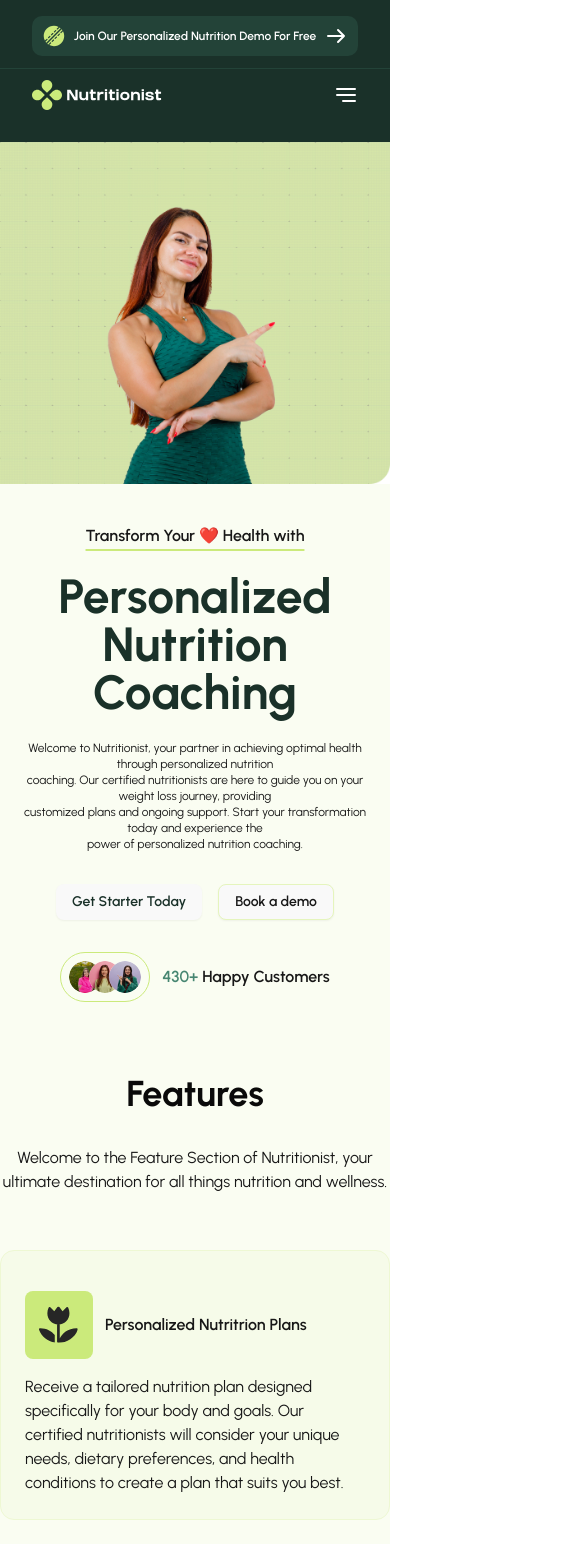
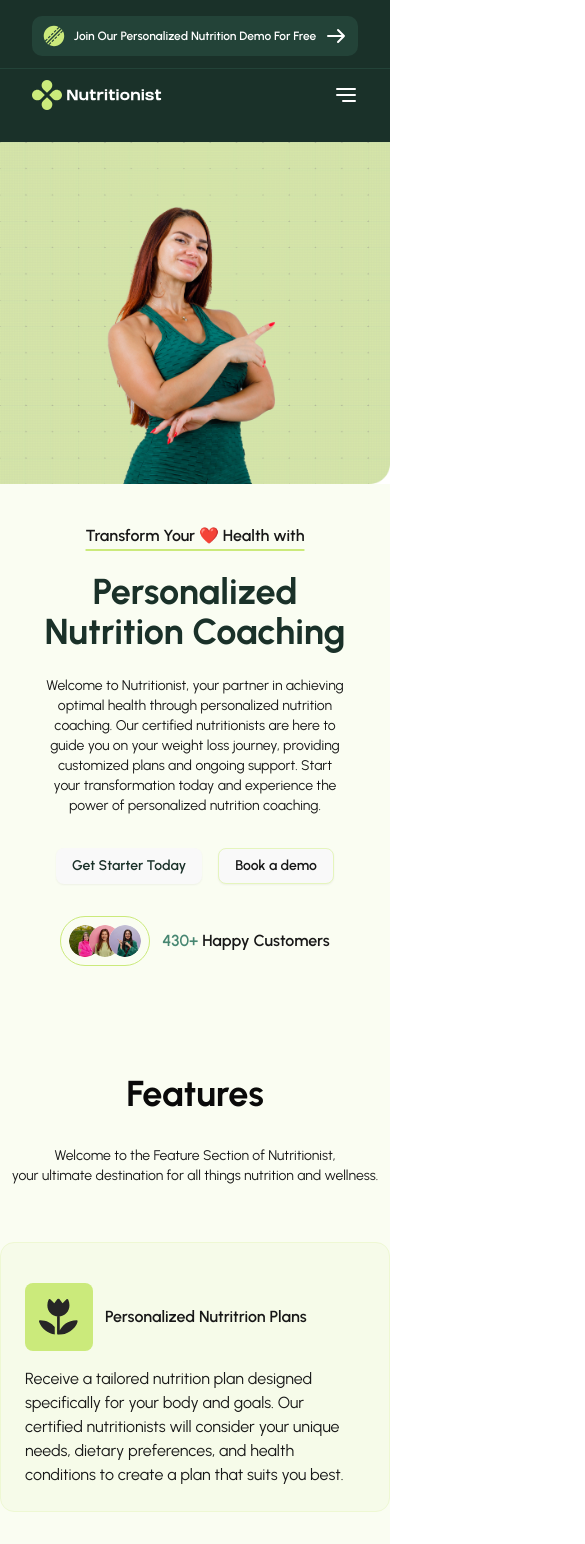
Before and after one commit to SolaKabuta/Nutri, a React (Vite) app: page / in a window 390 px wide. Shown: the top 1544 px of the page, 585 px wide, since content can reach past the window. Built offline with nearby package versions, Linux system fonts and the light colour scheme.

Commit message:
style: card layout in testimonials update

```diff
--- a/src/components/sections/Features.tsx
+++ b/src/components/sections/Features.tsx
@@ -7,11 +7,11 @@ import FeaturesCard from "../ui/home/FeaturesCard";
 
 const Features = () => {
   return (
-    <main className="w-screen grid place-content-center py-14">
+    <main className="w-screen grid place-content-center py-14 md:py-24 lg:py-14">
       <div className="text-center">
         <h1 className="text-4xl py-8 font-bold">Features</h1>
-        <p className="pb-14">
-          Welcome to the Feature Section of Nutritionist, your ultimate
+        <p className="text-sm md:text-base pb-14">
+          Welcome to the Feature Section of Nutritionist, <br className="lg:hidden" /> your ultimate
           destination for all things nutrition and wellness.
         </p>
       </div>
--- a/src/components/sections/Hero.tsx
+++ b/src/components/sections/Hero.tsx
@@ -20,11 +20,11 @@ const Hero = () => {
           <p className="text-primary underline decoration-accent decoration-2 underline-offset-8 font-semibold">
             Transform Your ❤️ Health with
           </p>
-          <h1 className="text-5xl text-primary font-bold py-6">
-            Personalized Nutrition <br /> Coaching
+          <h1 className="text-4xl md:text-5xl text-primary font-bold py-6">
+            Personalized <br className="block md:hidden" /> Nutrition <br className="hidden md:block"/> Coaching
           </h1>
             {/* -- Paragraph -- */}
-          <div className="text-xs">
+          <div className="text-sm md:text-base text-balance">
             <p>
               Welcome to Nutritionist, your partner in achieving optimal health
               through personalized nutrition
--- a/src/components/sections/Testimonials.tsx
+++ b/src/components/sections/Testimonials.tsx
@@ -29,30 +29,25 @@ const Testimonials = () => {
       </div>
       <Carousel>
         <CarouselContent>
-          <section className="flex gap-8 items-center">
           {testimonialsCard.map((item: Item, index: number) => (
-              <CarouselItem className="basis-1/8">
-                <div
-                  key={index}
-                  className="relative bg-background border-1 border-border-light rounded-xl p-6"
-                >
+            <CarouselItem key={index} className="basis-1/3">
+              <div className="relative bg-background border border-border-light w-full rounded-xl p-6">
                 <img src={item.icon} alt="" />
                 <div className="pt-12 pb-24">
                   {item.text.map((t, i) => (
                     <p key={i}>{t}</p>
                   ))}
                 </div>
-                  <div className="absolute bottom-0 bg-accent-var flex gap-3 items-center py-4 pr-50 mt-14">
+                <div className="absolute bottom-0 left-0 bg-accent-var flex gap-3 items-center w-full py-4 px-6 mt-14">
                   <img src={item.image} alt="features icon" />
                   <p className="font-semibold">{item.name}</p>
                 </div>
               </div>
             </CarouselItem>
           ))}
-          </section>
         </CarouselContent>
-        {/*<CarouselPrevious />
-        <CarouselNext />*/}
+        <CarouselPrevious />
+        <CarouselNext />
       </Carousel>
       {/*<TestimonialsCard />*/}
     </main>
--- a/src/data/testimonialsCard.json
+++ b/src/data/testimonialsCard.json
@@ -47,4 +47,5 @@
     ],
     "icon": "/assets/icons/quote.svg"
   }
+
 ]
```
Lines whose indentation alone changed are shown as unchanged.
